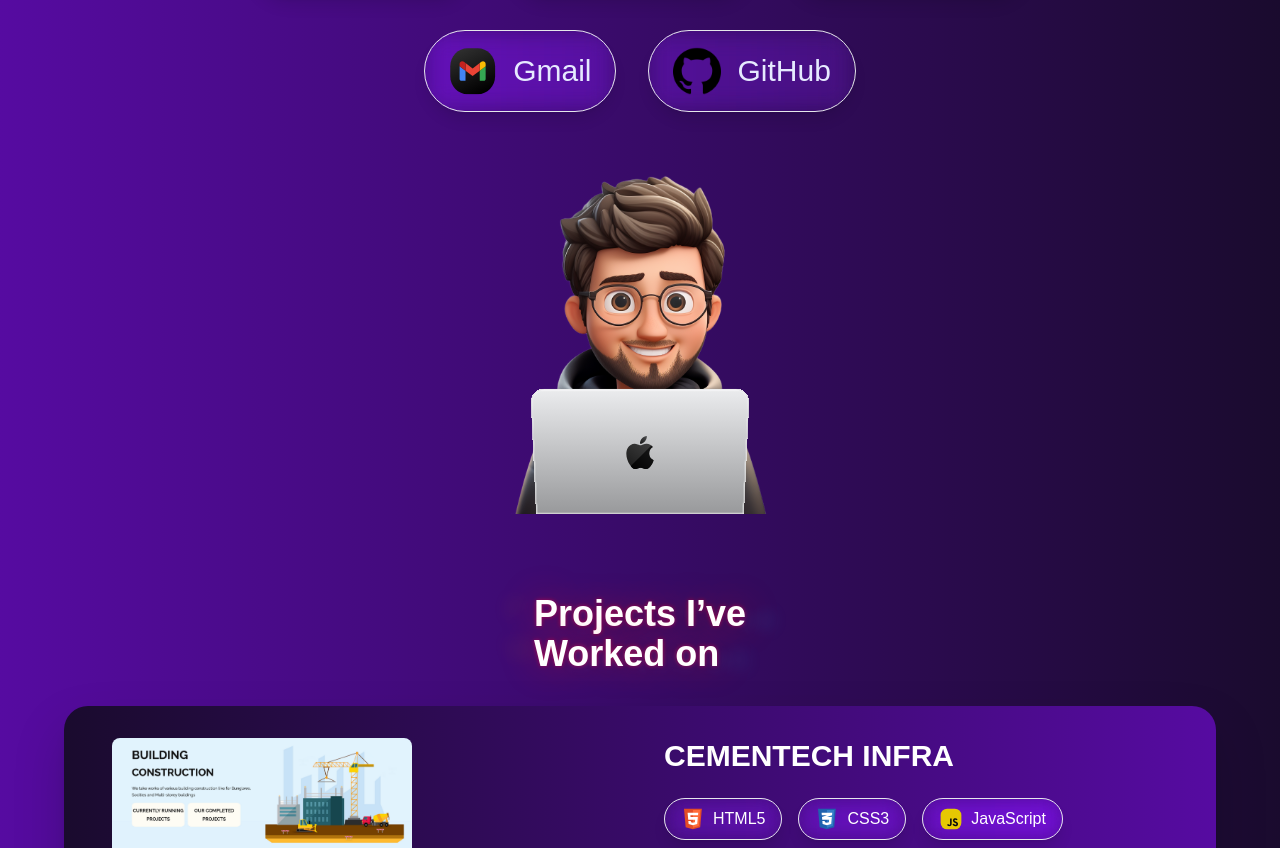
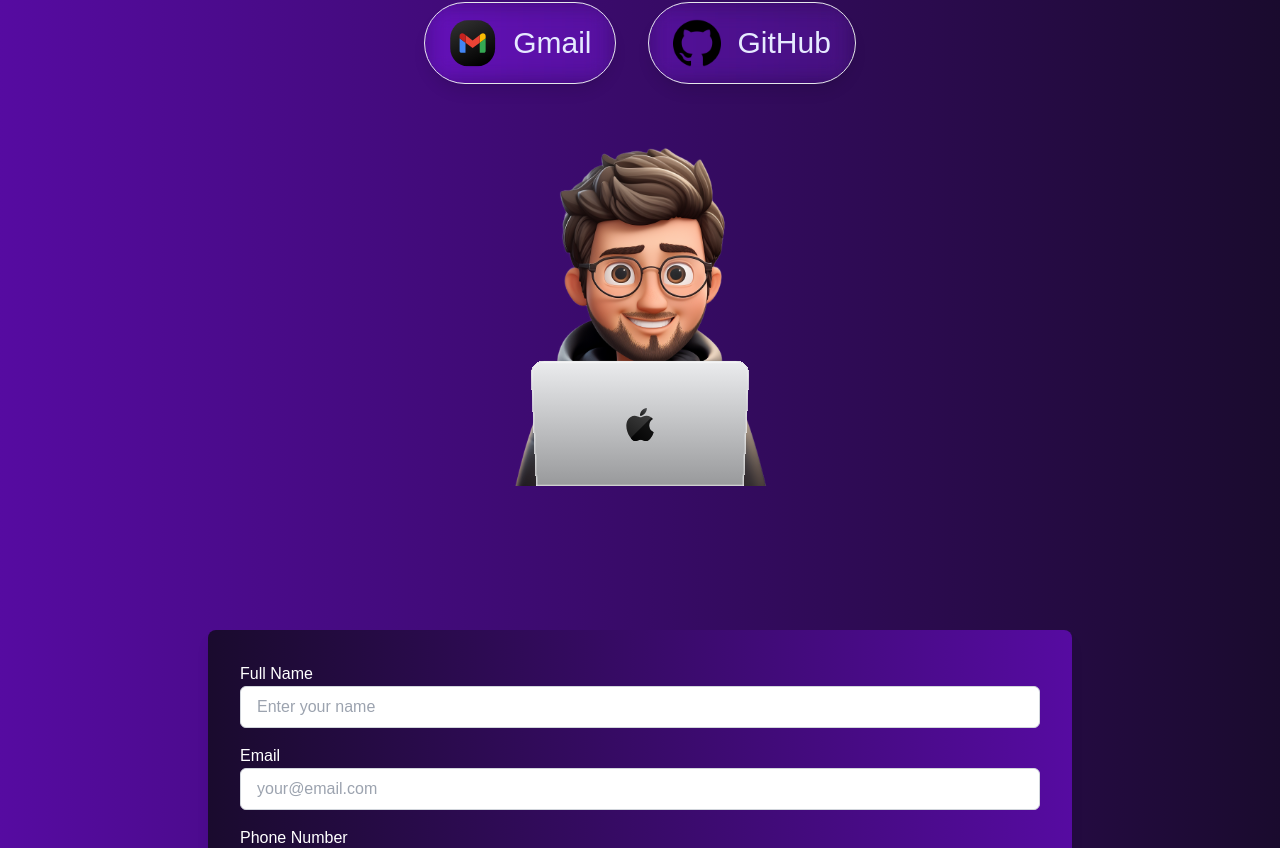
Before and after one commit to kristal7636/kristal-portfolio, a Next.js app: page / in a window 1280 px wide. Shown: the part 1943-2791 px from the top of the page. Built offline with nearby package versions, Linux system fonts and the light colour scheme; a web font is replaced by a local one.

Commit message:
first commit

```diff
--- a/src/app/ConnectWithMe/page.tsx
+++ b/src/app/ConnectWithMe/page.tsx
@@ -8,32 +8,32 @@ const skillsData = [
     src: "./linkedIn.svg",
     alt: "HTML5 Logo",
     label: "LinkedIn",
-    href: "https://in.linkedin.com/in/varun-gaudani-938b79292",
+    href: "https://in.linkedin.com/in/kristal-bhakhar-720325207",
   },
   {
     src: "./instagram.svg",
     alt: "CSS3 Logo",
     label: "Instagram",
-    href: "https://www.instagram.com/varun_verse_2505/",
+    href: "https://www.instagram.com/_kristal_7636",
   },
   {
     src: "./facebook.svg",
     alt: "JavaScript Logo",
     label: "Facebook",
-    href: "https://www.facebook.com/profile.php?id=100075145203930",
+    href: "",
   },
   {
     src: "./gmail.svg",
     alt: "React Hook Forms Logo",
     label: "Gmail",
-    href: "#",
+    href: "patelkristal86@gmail.com",
     isGmail: true,
   },
   {
     src: "./github.png",
     alt: "React Hook Forms Logo",
     label: "GitHub",
-    href: "https://github.com/Varun1452",
+    href: "https://github.com/kristal7636",
   },
 ];
 
--- a/src/app/Footer/page.tsx
+++ b/src/app/Footer/page.tsx
@@ -7,16 +7,14 @@ const Footer = () => {
       <div className="flex items-center space-x-2">
         <div className=" cursor-pointer  flex items-center">
           <img
-            src="./VS.svg"
+            src="./KB.png"
             className=" w-12 h-12 rounded-full ml-4 mr-10 sm:ml-14 sm:mr-4"
           />
         </div>
-        {/* <span className="font-bold ">
-          VARUN <span className="#7127BA">GAUDANI</span>
-        </span> */}
+
       </div>
       <span className="text-sm sm:mr-4 ml-8">
-        Designed & Built by <span className="font-bold">Varun Gaudani</span>
+        Designed & Built by <span className="font-bold">Kristal Bhakhar</span>
       </span>
     </footer>
   );
--- a/src/app/Header/page.tsx
+++ b/src/app/Header/page.tsx
@@ -56,12 +56,12 @@ export default function Header() {
       {/* Logo */}
       <div className="cursor-pointer flex items-center z-50">
         <img
-          src="./VS.svg"
+          src="./KB.png"
           alt="Logo"
           className="w-14 h-14 rounded-full ml-4 sm:ml-28 sm:mr-16"
         />
         <span className="text-xl md:text-4xl text-white font-semibold">
-          <a href="#hero">VARUN</a>
+          <a href="#hero">KRISTAL</a>
         </span>
       </div>
 
--- a/src/app/Hero/page.tsx
+++ b/src/app/Hero/page.tsx
@@ -17,7 +17,7 @@ const Hero = () => {
         <p>Hello 👋 I’m</p>
         <section className="animation">
           <div className="first">
-            <div>Varun Gaudani</div>
+            <div>Kristal Bhakhar</div>
           </div>
           <div className="second">
             <div>Web Developer</div>
@@ -74,11 +74,7 @@ const Hero = () => {
           I am a Software Engineer.
         </h2>
         <br />
-        <span className="text-sm sm:text-base md:text-lg text-white">
-          Currently, I am a{" "}
-          <span className="text-[#7127BA]">Software Engineer</span> at VEERRANVI
-          TECHNOLOGIES
-        </span>
+
         <div className="pt-5 sm:pt-8 md:pt-10 text-white mr-10 md:mr-[400px]">
           <p className="text-sm sm:text-base md:text-lg inline">
             <span className="shine">
--- a/src/app/ProjectsWorkedOn/page.tsx
+++ /dev/null
@@ -1,165 +0,0 @@
-"use client";
-import { Link } from "lucide-react";
-import React, { useState, useEffect } from "react";
-
-interface Skill {
-  src: string;
-  alt: string;
-  label: string;
-}
-
-export default function CricTracker() {
-  const [transformStyle, setTransformStyle] = useState<React.CSSProperties>({});
-  const [isMobile, setIsMobile] = useState<boolean>(false);
-
-  useEffect(() => {
-    const checkMobile = () => {
-      const isMobileDevice = /iPhone|iPad|iPod|Android/i.test(
-        navigator.userAgent
-      );
-      setIsMobile(isMobileDevice);
-    };
-
-    checkMobile();
-
-    if (isMobile) {
-      const handleDeviceOrientation = (e: DeviceOrientationEvent) => {
-        const rotateX = (e.beta ?? 0) / 10;
-        const rotateY = (e.gamma ?? 0) / 10;
-
-        setTransformStyle({
-          transform: `perspective(1000px) rotateX(${rotateX}deg) rotateY(${rotateY}deg)`,
-        });
-      };
-
-      window.addEventListener("deviceorientation", handleDeviceOrientation);
-
-      return () => {
-        window.removeEventListener(
-          "deviceorientation",
-          handleDeviceOrientation
-        );
-      };
-    }
-  }, [isMobile]);
-
-  const handleMouseMove = (e: React.MouseEvent<HTMLDivElement>) => {
-    if (isMobile) return;
-
-    const card = e.currentTarget.getBoundingClientRect();
-    const x = e.clientX - card.left;
-    const y = e.clientY - card.top;
-    const centerX = card.width / 2;
-    const centerY = card.height / 2;
-
-    const rotateX = ((y - centerY) / centerY) * -10;
-    const rotateY = ((x - centerX) / centerX) * 10;
-
-    setTransformStyle({
-      transform: `perspective(1000px) rotateX(${rotateX}deg) rotateY(${rotateY}deg)`,
-    });
-  };
-
-  const handleMouseLeave = () => {
-    setTransformStyle({
-      transform: "perspective(1000px) rotateX(0deg) rotateY(0deg)",
-      transition: "transform 0.5s ease-out",
-    });
-  };
-
-  const skillsData: Skill[] = [
-    { src: "./html5.svg", alt: "HTML5 Logo", label: "HTML5" },
-    { src: "./CSS3.svg", alt: "CSS3 Logo", label: "CSS3" },
-    { src: "./js.svg", alt: "JavaScript Logo", label: "JavaScript" },
-    { src: "./RJS.svg", alt: "ReactJS Logo", label: "ReactJS" },
-    { src: "./Bts.png", alt: "Bootstrap Logo", label: "Bootstrap" },
-
-    { src: "./TW.svg", alt: "Tailwind CSS Logo", label: "Tailwind CSS" },
-    {
-      src: "./SC.svg",
-      alt: "Styled Components Logo",
-      label: "Styled Components",
-    },
-    { src: "./G.svg", alt: "Git Logo", label: "GIT" },
-  ];
-
-  return (
-    <div className="px-4 md:px-8 lg:px-16" id="projects" data-aos="zoom-in">
-      <div className="flex flex-col md:flex-row justify-between items-center mb-8">
-        <h2 className="text-2xl md:text-3xl lg:text-4xl font-bold text-center md:text-left mb-4 md:mb-0">
-          Projects I’ve <br /> Worked on
-        </h2>
-      </div>
-      <div
-        className="py-8 px-4 sm:px-6 md:px-8  drop-shadow-2xl lg:px-12 shadow-lg text-white flex flex-col md:flex-row gap-8 md:gap-12 rounded-3xl bg-gradient-to-r from-[#1a0b2e] to-[#560ba1]"
-        onMouseMove={handleMouseMove}
-        onMouseLeave={handleMouseLeave}
-        style={{
-          ...transformStyle,
-          transition: transformStyle.transition || "none",
-        }}
-      >
-        {/* Left Section */}
-        <div
-          className="flex-1 flex justify-center md:justify-start "
-          data-aos="flip-right"
-        >
-          <div className="w-48 h-60 sm:w-60 sm:h-72 md:w-90 md:h-96 lg:w-[300px] lg:h-[350px]">
-            <img
-              src="CI.png"
-              alt="CricTracker UI"
-              className="w-full h-full object-cover rounded-lg"
-            />
-          </div>
-        </div>
-
-        {/* Right Section */}
-        <div className="flex-1 flex flex-col gap-6  " data-aos="zoom-in">
-          {/* Title */}
-          <h1 className="text-xl sm:text-2xl md:text-3xl font-bold text-center md:text-left">
-            CEMENTECH INFRA
-          </h1>
-
-          {/* Technologies Used */}
-          <div className="flex flex-wrap gap-4 justify-center md:justify-start ">
-            {skillsData.map((skill, index) => (
-              <div
-                key={index}
-                className="backdrop-blur-md backdrop-brightness-150 px-4 py-2 text-white border rounded-full flex items-center gap-2 shadow-lg transform group-hover:scale-110 transition-transform"
-              >
-                <img
-                  src={skill.src}
-                  alt={skill.alt}
-                  className={`h-6 w-6 ${
-                    skill.label === "ReactJS" || skill.label === "Redux"
-                      ? "animate-spin"
-                      : ""
-                  }`}
-                />
-                <h1 className="text-center text-sm md:text-base">
-                  {skill.label}
-                </h1>
-              </div>
-            ))}
-          </div>
-
-          <div className="flex justify-center md:justify-start">
-            <a
-              href="https://cementech-infra.vercel.app/"
-              target="_blank"
-              rel="noopener noreferrer"
-            >
-              <button
-                type="submit"
-                className="w-full border md:w-auto py-3 px-6 bg-gradient-to-r from-[#560ba1] to-[#1a0b2e] text-white rounded-full flex items-center justify-center gap-4 shadow-md hover:scale-105 transition-transform"
-              >
-                <Link />
-                Go to CEMENTECH INFRA
-              </button>
-            </a>
-          </div>
-        </div>
-      </div>
-    </div>
-  );
-}
--- a/src/app/page.tsx
+++ b/src/app/page.tsx
@@ -5,7 +5,6 @@ import Hero from "./Hero/page";
 import Skills from "./Skills/page";
 import ConnectWithME from "./ConnectWithMe/page";
 import Footer from "./Footer/page";
-import Projects from "./ProjectsWorkedOn/page";
 import Form from "./Form/Form";
 
 const preahvihear = Preahvihear({
@@ -20,7 +19,6 @@ export default function Home() {
       <Hero />
       <Skills />
       <ConnectWithME />
-      <Projects />
       <Form />
       <Footer />
     </div>
```
Also changed, not shown: public/KB.png (added), public/VS.svg (deleted).
